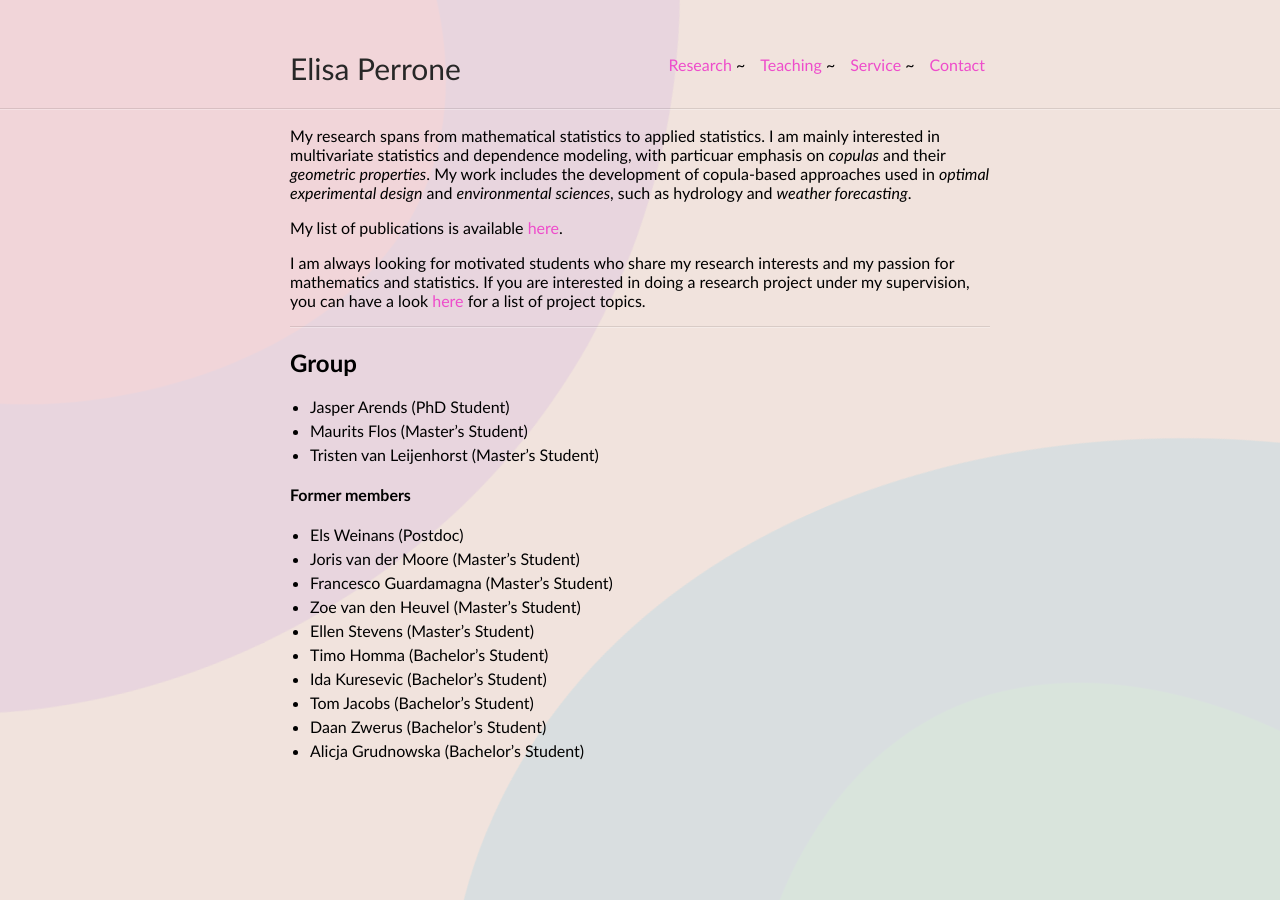
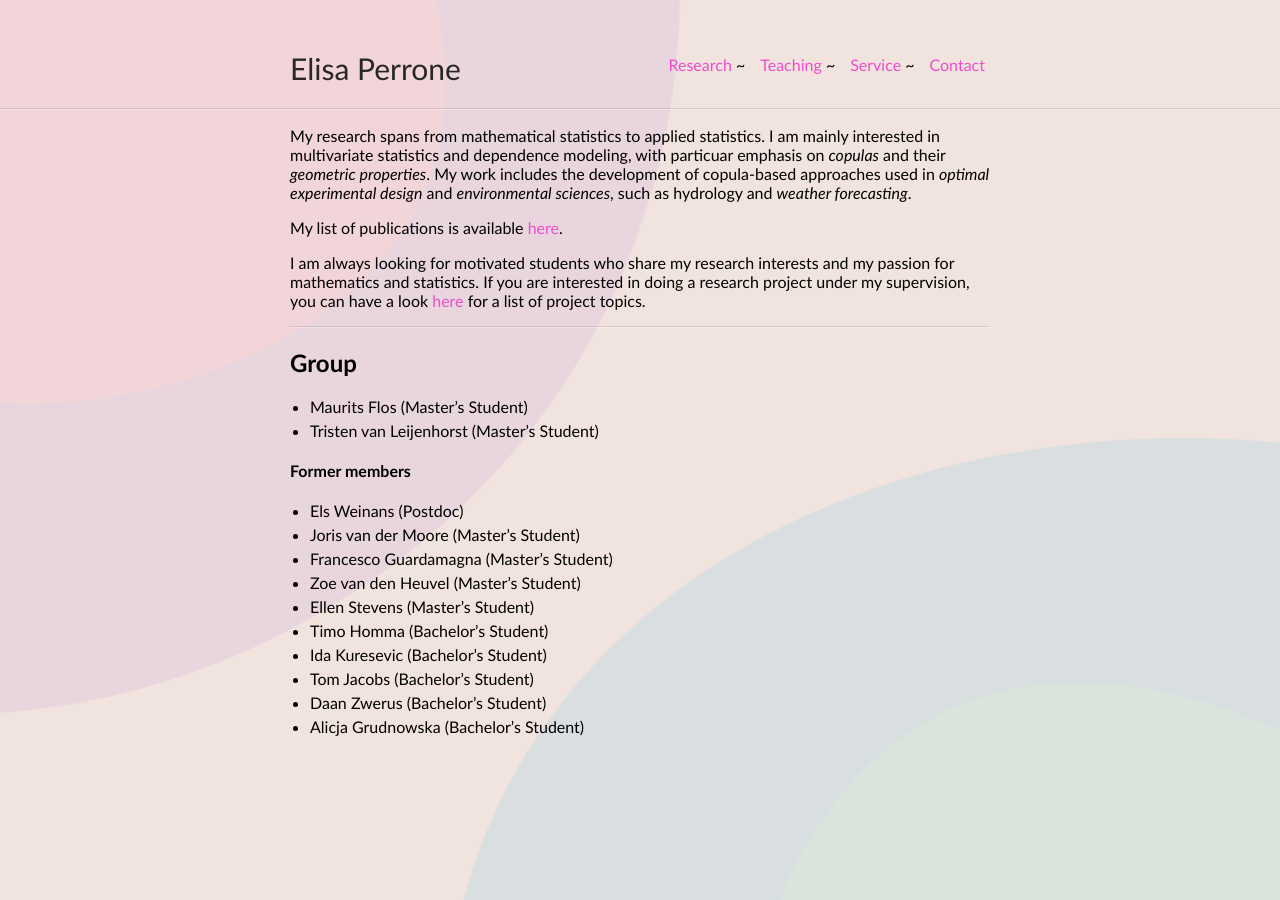
Before and after one commit to elisaperrone/elisaperrone.github.io, a Jekyll site: the page built from research.md, in a window 1280 px wide. Built offline with Jekyll 4.4.1, drawn with Linux system fonts in a browser that asks for light colours.

Commit message:
Update research.md

```diff
--- a/research.md
+++ b/research.md
@@ -14,7 +14,6 @@ I am always looking for motivated students who share my research interests and m
 ---
 
 ## Group
-* Jasper Arends (PhD Student)
 * Maurits Flos (Master's Student)
 * Tristen van Leijenhorst (Master's Student)
 
```
